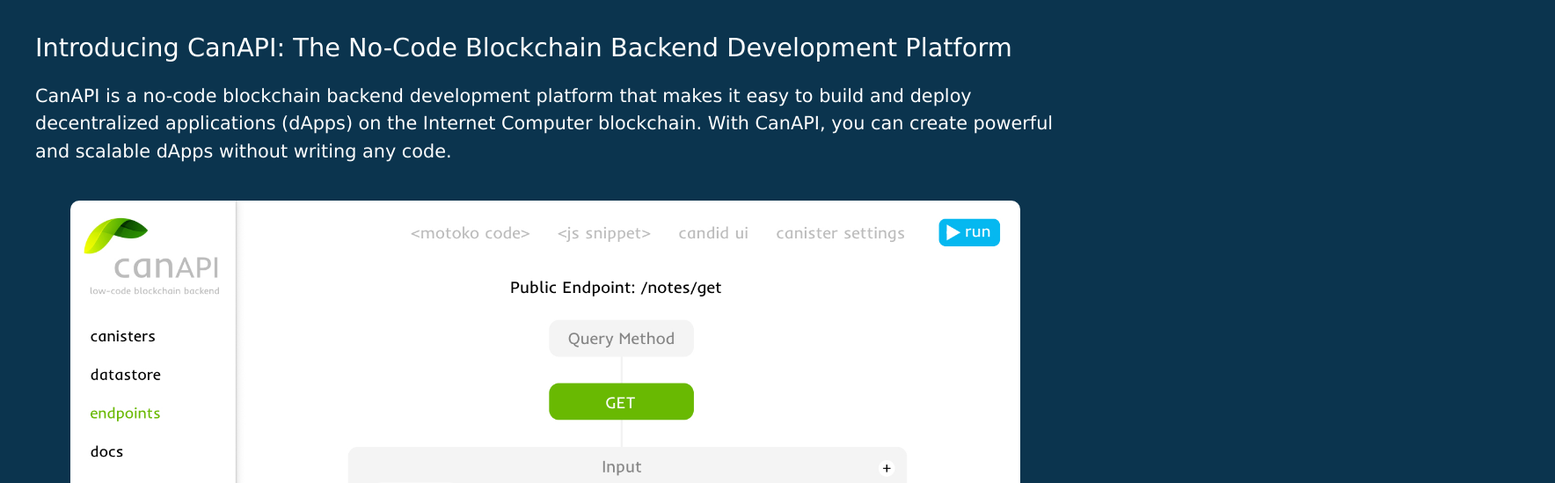
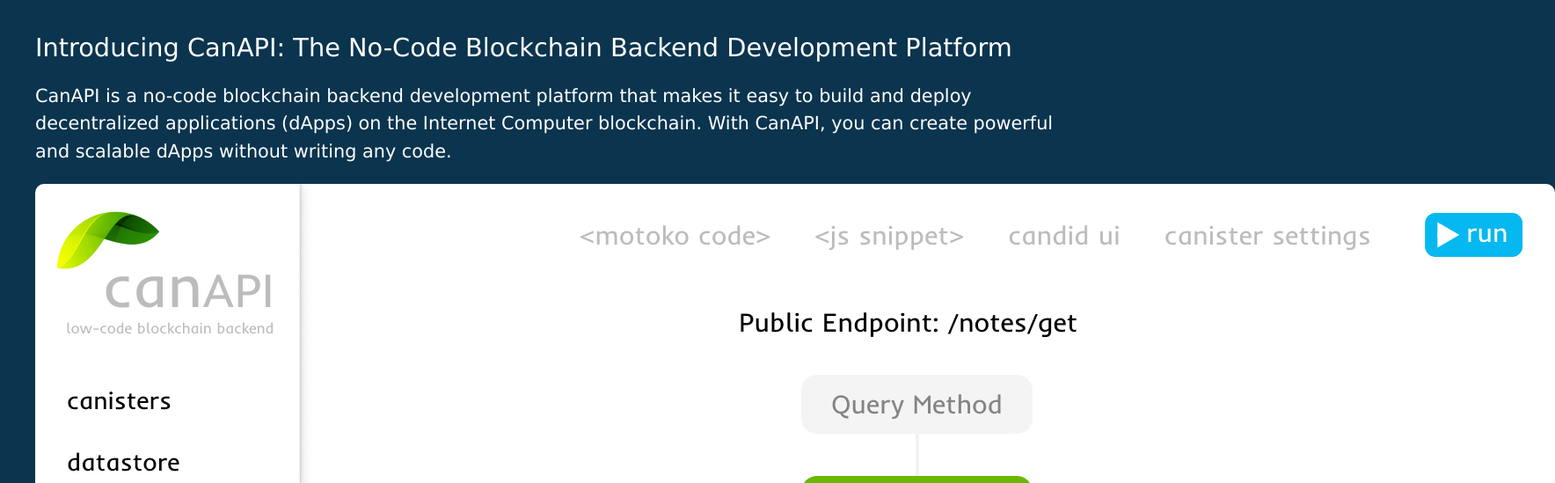
Before and after one commit to jakepeg/canapi_landing, a plain HTML site: page index.html in a window 1280 px wide. Shown: the part 123-672 px from the top of the page at 88% size, 1768 px wide, since content can reach past the window. Drawn offline with Linux system fonts and the light colour scheme.

Commit message:
app image styling

```diff
--- a/style.css
+++ b/style.css
@@ -109,9 +109,7 @@
 }
 
 .app-image {
-  max-width: 90%;
   display: block;
-  margin: 40px;
   border-radius: 10px;
 }
 
```
